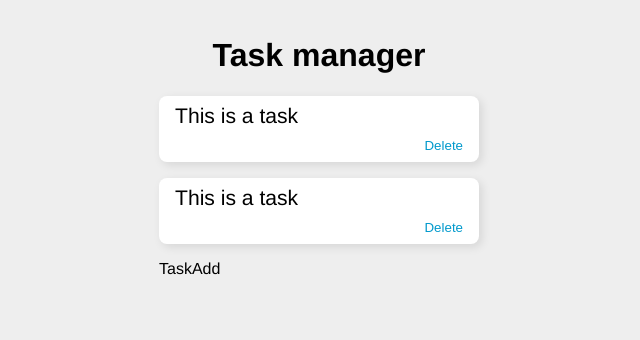
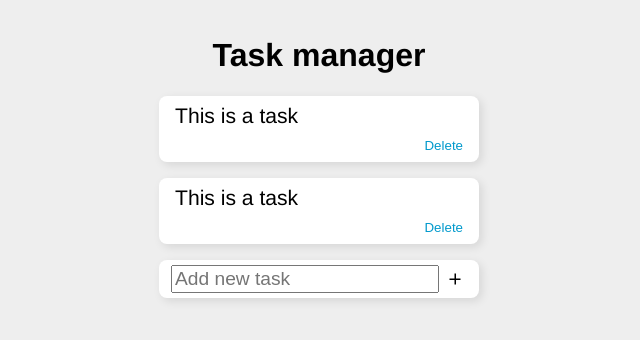
Before and after one commit to VuktorTS/task-list, a React (Vite) app: page / in a window 1280 px wide. Shown: the top 340 px of the page, without its empty margins (321-961 px from the left). Built offline with nearby package versions, Linux system fonts and the light colour scheme.

Commit message:
update TaskAdd component

```diff
--- a/src/TaskAdd/TaskAdd.jsx
+++ b/src/TaskAdd/TaskAdd.jsx
@@ -1,5 +1,28 @@
-function TaskAdd() {
-  return <div>TaskAdd</div>;
+import { Card } from "../Task/Task.styled";
+import {
+  CardTitleForm,
+  CardTitleInput,
+  IconButton,
+} from "../TaskHeader/TaskHeader.styled";
+
+function TaskAdd({ addTask }) {
+  const handleAddTask = (evt) => {
+    evt.preventDefault();
+
+    addTask(evt.target.title.value);
+    evt.target.reset();
+  };
+
+  return (
+    <Card>
+      <CardTitleForm onSubmit={handleAddTask}>
+        <CardTitleInput as="input" placeholder="Add new task" name="title" />
+        <IconButton>
+          <img src="icons/plus.svg" alt="Add task" />
+        </IconButton>
+      </CardTitleForm>
+    </Card>
+  );
 }
 
 export default TaskAdd;
```
Also changed, not shown: src/TaskList/TaskList.jsx (+1 -45 lines).
